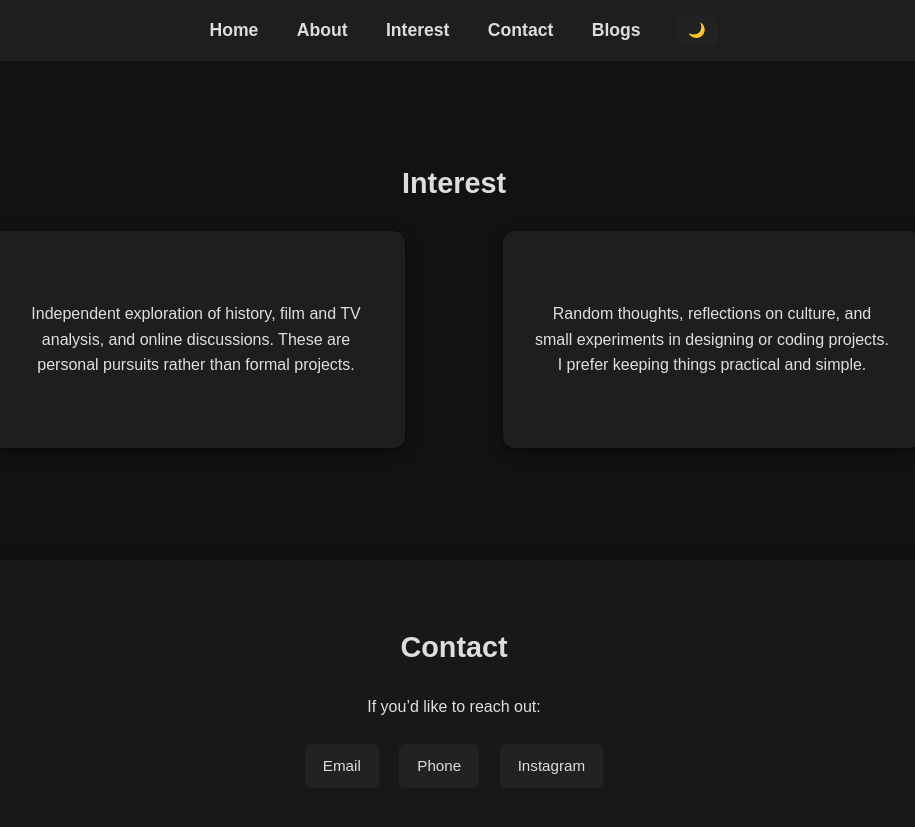
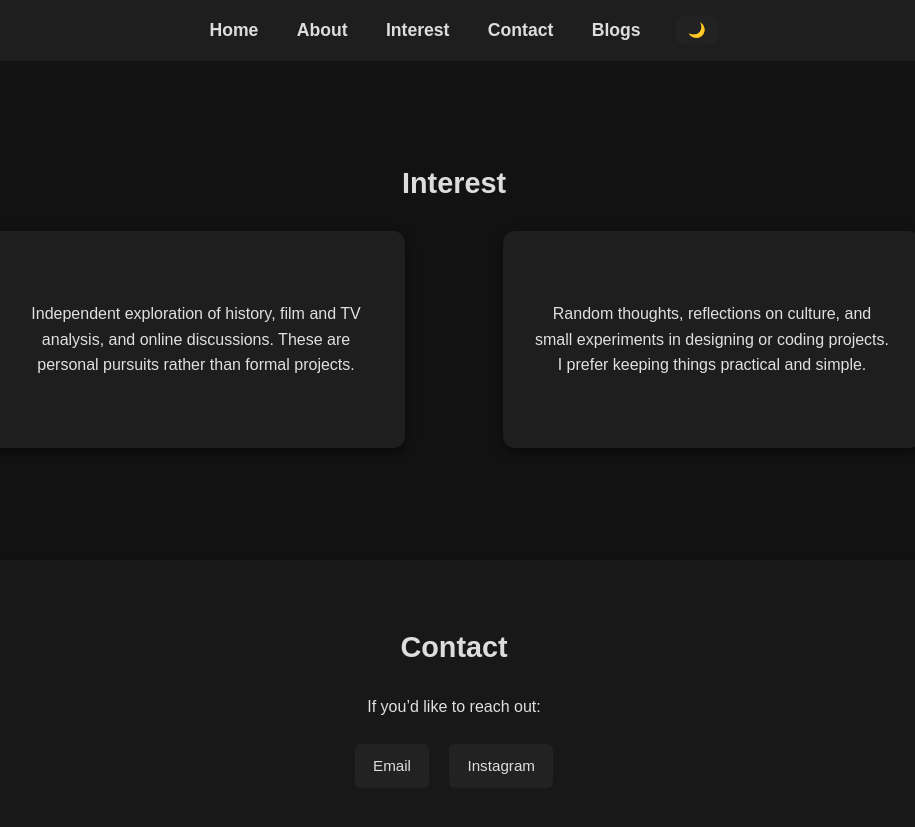
Before and after one commit to justanubhav/justanubhav.github.io, a Jekyll site: the page built from index.html, in a window 1280 px wide and 900 px high, scrolled down 1283 px. Shown: the top 827 px of the window, without its empty margins (186-1101 px from the left). Built offline with Jekyll 4.4.1, drawn with Linux system fonts in a browser that asks for light colours; some web fonts are replaced.

Commit message:
improved contacts section

```diff
--- a/index.html
+++ b/index.html
@@ -37,7 +37,6 @@ title: Anubhav Roy
   <p>If you’d like to reach out:</p>
   <div class="contact-links">
     <a href="mailto:anubhav.roy.05@proton.me">Email</a>
-    <a href="tel:+919332534233">Phone</a>
     <a href="https://www.instagram.com/justanubhavv/" target="_blank">Instagram</a>
   </div>
 </section>
```
